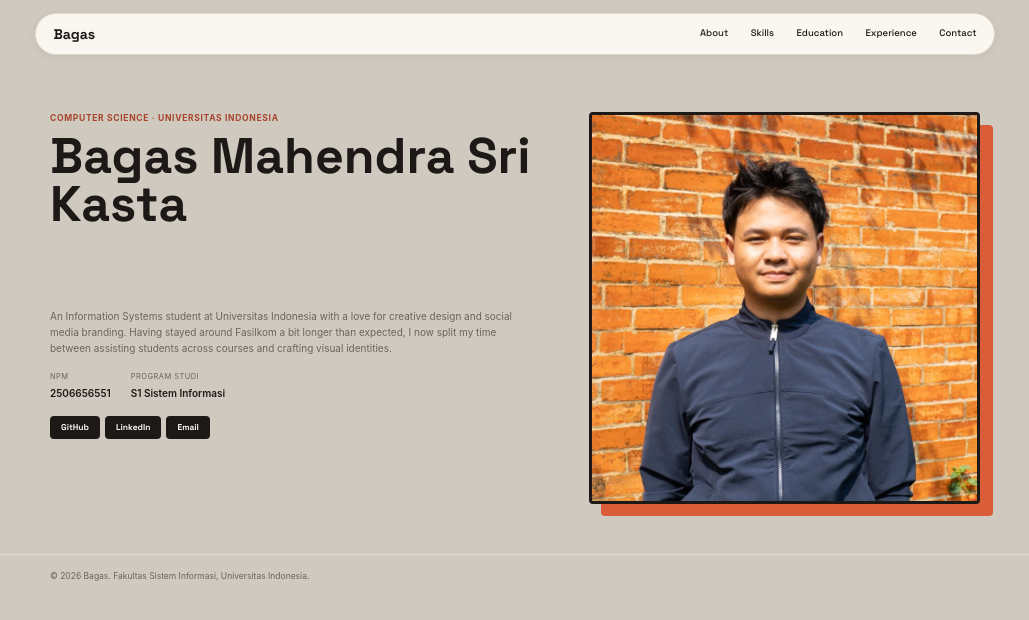
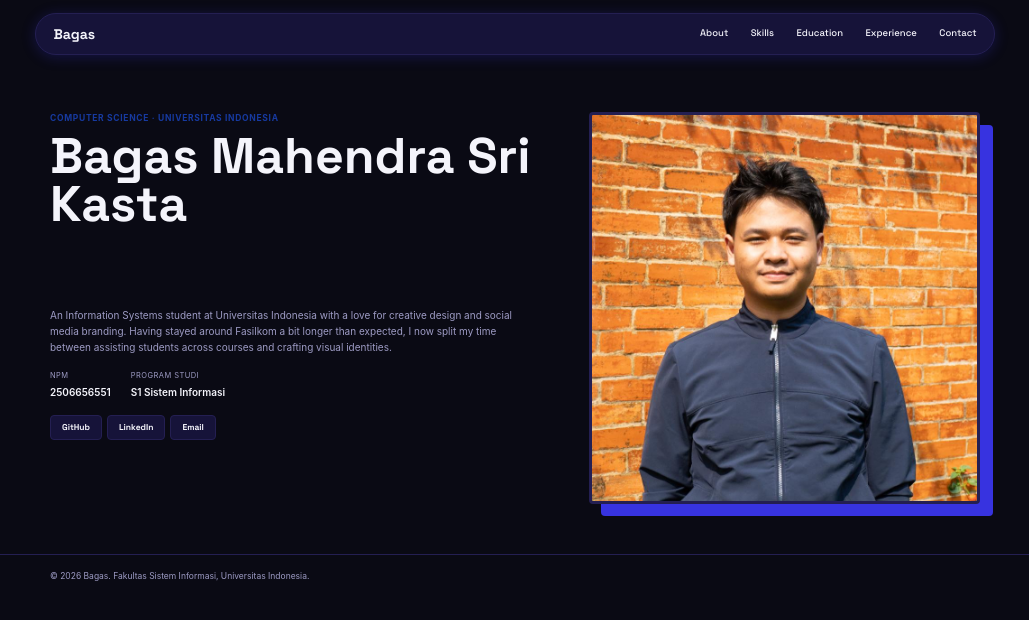
Before and after one commit to mahendraaaaaaaa/myportofolio, a Django app: page / in a window 1280 px wide. Shown: the top 620 px of the page, without its empty margins (125-1154 px from the left). Run offline with Django 5.2, Linux system fonts and the light colour scheme.

Commit message:
refactor(theme): update color palette to dark-tech indigo theme
Replace warm cream/orange palette with dark navy and indigo accent colors (--bg, --paper, --accent) to align with new IT-branded design direction.

```diff
--- a/static/css/style.css
+++ b/static/css/style.css
@@ -5,12 +5,13 @@
 }
 
 :root {
-    --ink: #1c1917;
-    --paper: #faf6f0;
-    --accent: #d95d39;
-    --accent-dark: #a8442a;
-    --line: #e3d9c9;
-    --text-muted: #6b6459;
+    --ink: #f4f4fb;
+    --paper: #161339;
+    --bg: #0a0a14;
+    --accent: #3733e0;
+    --accent-dark: #173aa0;
+    --line: #241f52;
+    --text-muted: #9d9bc4;
     --radius: 4px;
 }
 
@@ -32,7 +33,7 @@ div a, .home{
 body {
     font-family: -apple-system, "Segoe UI", Roboto, Helvetica, Arial, sans-serif;
     color: var(--ink);
-    background-color: rgb(207, 201, 192);
+    background-color: var(--bg);
     line-height: 1.6;
 }
 
@@ -59,7 +60,7 @@ h1, .brand {
     border: 1px solid var(--line);
     border-radius: 999px;
     padding: 0.9rem 1.75rem;
-    box-shadow: 0 2px 10px rgba(28, 25, 23, 0.06);
+    box-shadow: 0 2px 14px rgba(55, 51, 224, 0.25);
 }
 
 .brand {
@@ -144,6 +145,7 @@ h1, .brand {
 
 .meta-row dd {
     font-weight: 600;
+    color: var(--ink);
 }
 
 .social-links {
@@ -157,15 +159,18 @@ h1, .brand {
     font-size: 0.85rem;
     font-weight: 600;
     text-decoration: none;
-    color: var(--paper);
-    background-color: var(--ink);
+    color: var(--ink);
+    background-color: var(--paper);
+    border: 1px solid var(--line);
     border-radius: var(--radius);
     padding: 0.5rem 1.1rem;
-    transition: background-color 0.2s ease;
+    transition: all 0.2s ease;
 }
 
 .social-link:hover {
     background-color: var(--accent);
+    border-color: var(--accent);
+    color: #ffffff;
 }
 
 .hero-photo {
@@ -193,7 +198,7 @@ h1, .brand {
     aspect-ratio: 1 / 1;
     object-fit: cover;
     border-radius: var(--radius);
-    border: 3px solid var(--ink);
+    border: 3px solid var(--line);
 }
 
 .site-footer {
```
